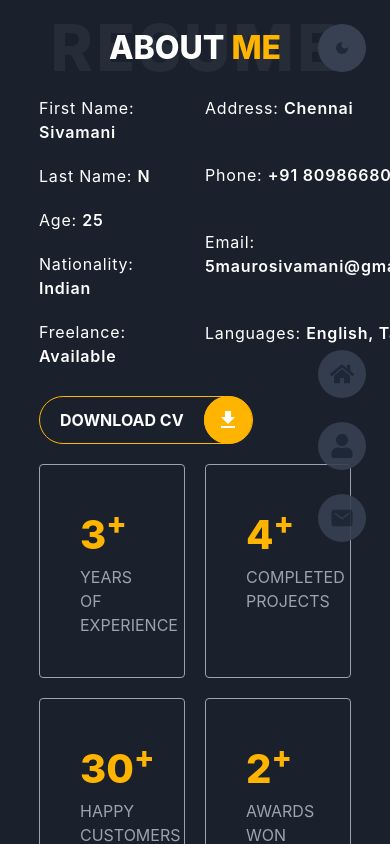
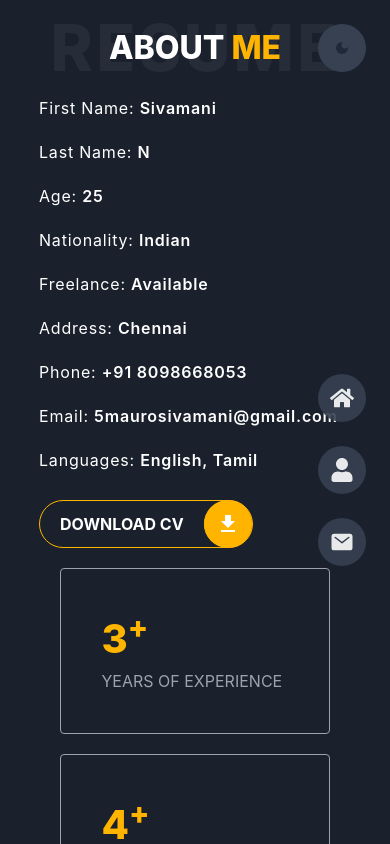
Before and after one commit to 5maurosivamani/portfolio, a React (Vite) app: page /about in a window 390 px wide. Built offline with nearby package versions, Linux system fonts and the light colour scheme.

Commit message:
fix: fix the responsive issues

```diff
--- a/src/components/ExperienceCard.jsx
+++ b/src/components/ExperienceCard.jsx
@@ -1,15 +1,21 @@
 import React from "react";
 
-function ExperienceCard({ duration, position, company, description, icon:Icon }) {
+function ExperienceCard({
+  duration,
+  position,
+  company,
+  description,
+  icon: Icon,
+}) {
   return (
-    <div className="border-l ps-10 flex flex-col gap-4 items-start relative text-slate-500 dark:text-gray-500">
+    <div className="border-l ps-10 flex flex-col gap-4 items-start relative text-slate-500 dark:text-gray-500 ">
       <p className="p-2 px-4 rounded-full bg-gray-200  font-semibold">
         {duration}
       </p>
       <h2 className="text-xl font-semibold">
         {position} - <span className="font-bold uppercase">{company}</span>
       </h2>
-      <p className="w-2/3">{description}</p>
+      <p className="w-full md:w-2/3">{description}</p>
       <div className="absolute top-0 left-0 -translate-x-1/2 h-14 w-14 rounded-full bg-light-primary flex justify-center items-center text-white">
         <Icon size={24} />
       </div>
--- a/src/components/NavLinks.jsx
+++ b/src/components/NavLinks.jsx
@@ -37,7 +37,7 @@ function NavLinks() {
   const getUniqueId = getId();
 
   return (
-    <div className="h-full    fixed top-0 right-0 flex flex-col justify-between items-end p-6">
+    <div className="h-full    fixed top-0 right-0 flex flex-col justify-between items-end m-6">
       <div
         className="bg-gray-700 h-12 w-12 rounded-full flex justify-center items-center hover:bg-light-primary   cursor-pointer transition-all duration-500"
         onClick={() => {
@@ -51,7 +51,7 @@ function NavLinks() {
           <li key={getUniqueId.next().value}>
             <Link
               to={path}
-              className="flex items-center justify-center hover:justify-end px-3 h-12 w-12 hover:w-auto group rounded-full opacity-90 bg-gray-700   hover:bg-light-primary  transition-all duration-300"
+              className="flex items-center justify-center hover:justify-end px-3 h-12 w-12 hover:w-auto group rounded-full opacity-90 bg-gray-700   hover:bg-light-primary text-white transition-all duration-300"
             >
               <span className=" hidden group-hover:me-2 px-3  opacity-0 group-hover:block group-hover:opacity-100 transition-all duration-300">
                 {name}
--- a/src/container/Accomplishment.jsx
+++ b/src/container/Accomplishment.jsx
@@ -24,7 +24,7 @@ function Accomplishment() {
   const getUniqueId = getId();
 
   return (
-    <div className="grid grid-cols-2 lg:grid-cols-4 xl:grid-cols-2 gap-5">
+    <div className="grid sm:grid-cols-2 lg:grid-cols-4 xl:grid-cols-2 gap-5">
       {ACCOMPLISHMENT_DATA?.map((data) => (
         <AccomplishmentCard title={data.title} count={data.count} key={getUniqueId.next().value} />
       ))}
--- a/src/container/BioData.jsx
+++ b/src/container/BioData.jsx
@@ -51,7 +51,7 @@ function BioData() {
 
   return (
     <div>
-      <div className="grid grid-cols-2 gap-5 mb-7">
+      <div className="grid md:grid-cols-2 gap-5 mb-7">
         <GenerateList data={BIO_DATA_FIRST} />
         <GenerateList data={BIO_DATA_SECOND} />
       </div>
```
